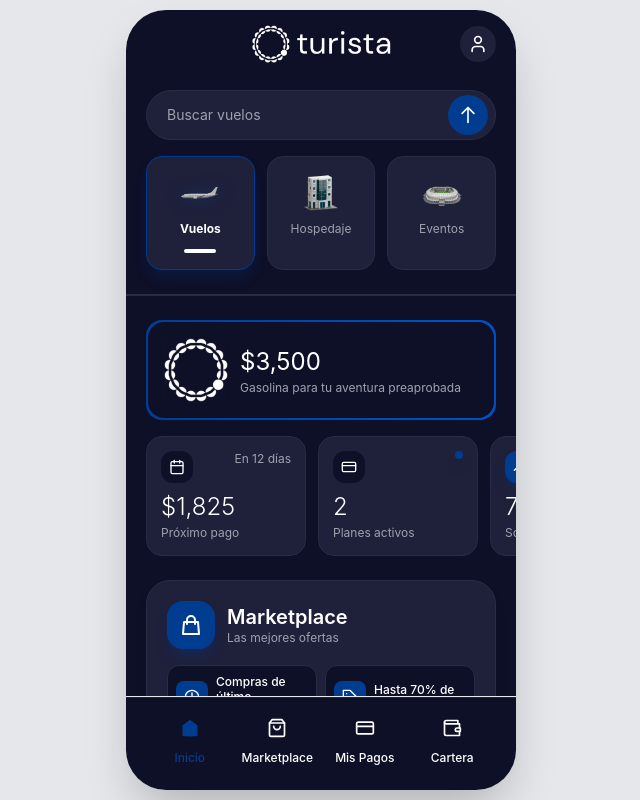
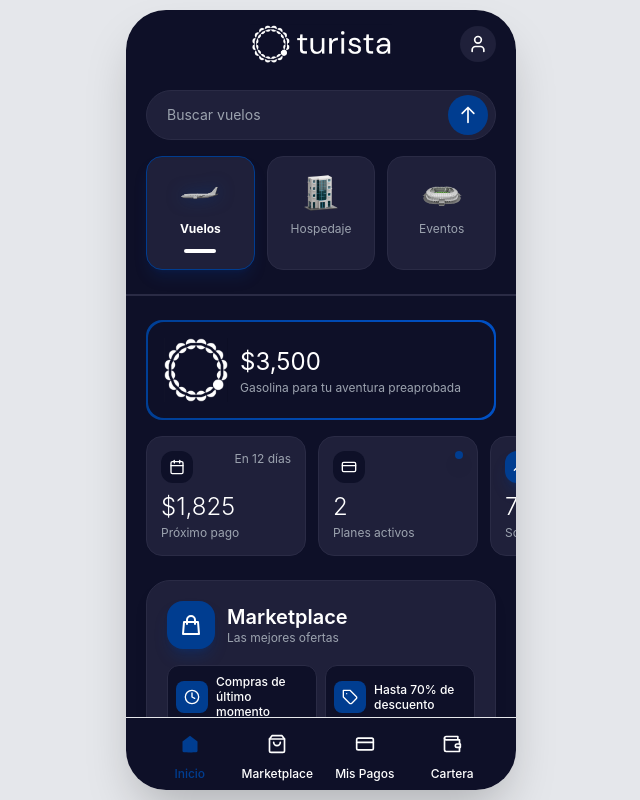
Before and after one commit to Rene-Nun/Pagox_proto_ux, a Next.js app: page / in a window 1280 px wide. Shown: the whole page, without its empty margins (319-959 px from the left). Built offline with nearby package versions, Linux system fonts and the light colour scheme.

Commit message:
Actualizar BottomNav.tsx

```diff
--- a/app/components/BottomNav.tsx
+++ b/app/components/BottomNav.tsx
@@ -14,8 +14,8 @@ export default function BottomNav({ activeTab, onNavigate }: BottomNavProps) {
   ]
 
   return (
-    <div className="border-t safe-area-inset flex-shrink-0" style={{ backgroundColor: '#0e1028', borderColor: '#1f203a' }}>
-      <div className="flex justify-around px-5 py-3 pb-6">
+    <div className="safe-area-inset flex-shrink-0" style={{ backgroundColor: '#0e1028' }}>
+      <div className="flex justify-around px-5 py-2">
         {navItems.map(({ icon: Icon, label, screen, tab }) => (
           <button
             key={tab}
```
